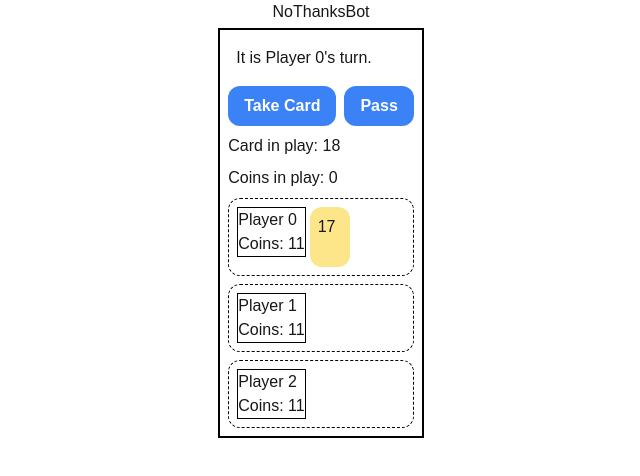
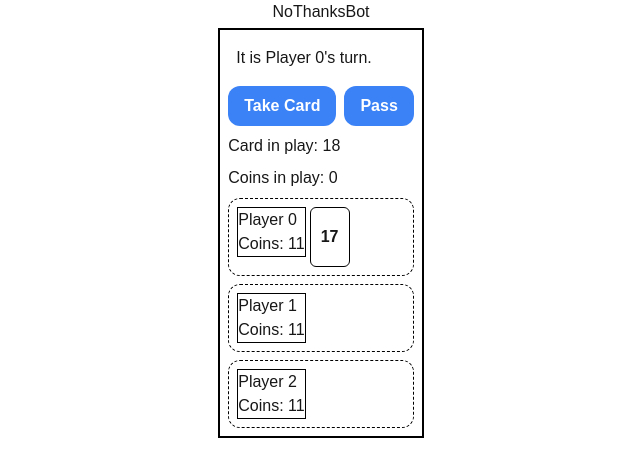
Before and after one commit to jeromematthewcelestine/no_thanks_app, a Next.js app: page / in a window 1280 px wide. Both pictures are taken after a click on the button "Take Card". Shown: the top 476 px of the page, without its empty margins (319-959 px from the left). Built offline with nearby package versions, Linux system fonts and the light colour scheme.

Commit message:
Improve game board layout.

```diff
--- a/app/NoThanksBoard.tsx
+++ b/app/NoThanksBoard.tsx
@@ -12,7 +12,7 @@ export default function NoThanksBoard({gameState, actionHandler} : NoThanksBoard
   console.log(gameState.toString());
 
   return (
-    <div className="border-2 border-black flex flex-col gap-2 p-2">
+    <div className="border-2 border-black flex flex-col gap-2 p-2 max-w-2xl">
       <MessageArea message={`It is Player ${gameState.currentPlayer}'s turn.`} />
 
       <NoThanksActionArea gameState={gameState} actionHandler={actionHandler} />
@@ -28,18 +28,18 @@ export default function NoThanksBoard({gameState, actionHandler} : NoThanksBoard
         </div>
       )}
       {Array.from({ length: gameState.game.numPlayers }).map((_, i) => (
-        <PlayerInfoArea key={i} gameState={gameState} playerIndex={i} />
+        <PlayerArea key={i} gameState={gameState} playerIndex={i} />
       ))}
     </div>
   );
 }
 
 
-interface PlayerInfoAreaProps {
+interface PlayerAreaProps {
   gameState: NoThanksState;
   playerIndex: number;
 }
-function PlayerInfoArea({ gameState, playerIndex }: PlayerInfoAreaProps) {
+function PlayerArea({ gameState, playerIndex }: PlayerAreaProps) {
   return (
     <div className="border-black border-dashed border rounded-xl p-2 flex flex-row gap-1 items-start"> {/* overall player info */}
       <div className="flex flow-col justify-start grow-0 shrink-0">
@@ -52,11 +52,14 @@ function PlayerInfoArea({ gameState, playerIndex }: PlayerInfoAreaProps) {
       <div className="flex flow-col justify-start">
         <div className="flex flow-row gap-2 flex-wrap">
           {gameState.playerCardsGrouped[playerIndex].map((cardGroup, i) => (
-            <div key={i} className="flex ">
-              {cardGroup.map((cardNumber, j) => (
-                <div key={cardNumber} className="p-0">
-                  <GameCard key={j} cardNumber={cardNumber} />
-                </div>
+            <div key={i} className="flex flex-row-reverse">
+              {/* iterate through each card in reverse order */}
+              {}
+
+              {cardGroup.slice().reverse().map((cardNumber, j) => (
+                /* set startOfGroup to true for last card in group */
+                <GameCard key={j} cardNumber={cardNumber} startOfGroup={j === cardGroup.length - 1} />
+
               ))}
             </div>
           ))}
@@ -99,10 +102,21 @@ function MessageArea({ message }: { message: string }) {
   );
 }
 
-function GameCard({ cardNumber }: { cardNumber: number }) {
+interface GameCardProps {
+  cardNumber: number;
+  startOfGroup: boolean;
+}
+function GameCard({ cardNumber, startOfGroup }: GameCardProps) {
   return (
-    <div className="rounded-xl p-2 bg-amber-200 w-[40px] h-[60px]">
+    <div className={
+      startOfGroup
+      ? `relative rounded-md p-0.5 border border-black w-[40px] h-[60px] flex flex-col justify-center items-center font-bold bg-white`
+      : `relative rounded-md p-0.5 bg-white border border-black w-[40px] h-[60px] flex flex-col justify-start items-end text-sm ml-[-20px]`}>
       {cardNumber}
+      {/*<div className="text-xs self-end">{cardNumber}</div>*/}
+
+      {/*<div className="text-xs self-start">&nbsp;</div>*/}
     </div>
   );
 }
+/*  - move left by 1rem */
```
